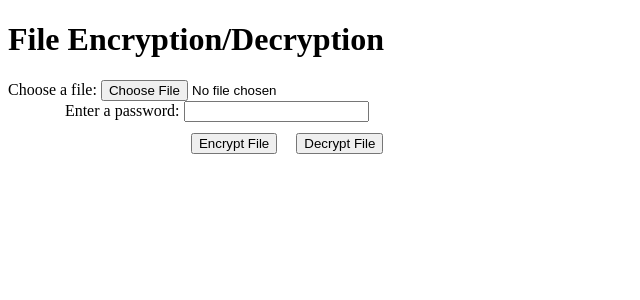
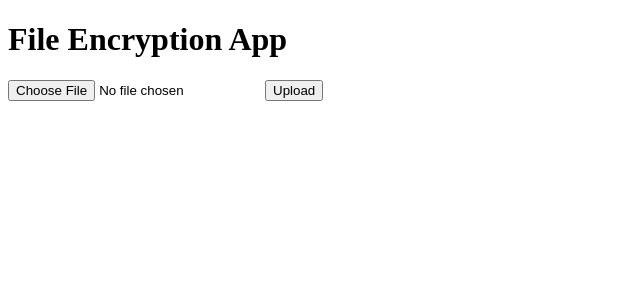
Before and after one commit to nimishsrivastav/encryption-tool, a Flask app: page / in a window 1280 px wide. Shown: the top 300 px of the page, without its empty margins (0-640 px from the left). Run offline with Flask 3, Linux system fonts and the light colour scheme.

Commit message:
flask implementation

```diff
--- a/app.py
+++ b/app.py
@@ -1,11 +1,81 @@
-from flask import Flask, render_template, request
+from flask import Flask, render_template, request, redirect, send_file
+
+import os
+
+# Importing encryption and decryption functions
+from tool.encrypt_file import encrypt_file
+from tool.decrypt_file import decrypt_file
 
 app = Flask(__name__)
 
+# Folder structure and allowed file extensions
+BASE_FOLDER = 'files'
+UPLOADED_FOLDER = os.path.join(BASE_FOLDER, 'uploaded_files')
+ENCRYPTED_FOLDER = os.path.join(BASE_FOLDER, 'encrypted_files')
+DECRYPTED_FOLDER = os.path.join(BASE_FOLDER, 'decrypted_files')
+ALLOWED_EXTENSIONS = {'txt', 'doc', 'docx', 'xls', 'xlsx', 'json', 'xml'}
+
+# Create folder structure if doesn't exist
+for folder in [BASE_FOLDER, UPLOADED_FOLDER, ENCRYPTED_FOLDER, DECRYPTED_FOLDER]:
+    if not os.path.exists(folder):
+        os.makedirs(folder)
+
+app.config['UPLOAD_FOLDER'] = UPLOADED_FOLDER
+app.config['ENCRYPTED_FOLDER'] = ENCRYPTED_FOLDER
+app.config['DECRYPTED_FOLDER'] = DECRYPTED_FOLDER
+
+def allowed_file(filename):
+    return '.' in filename and \
+           filename.rsplit('.', 1)[1].lower() in ALLOWED_EXTENSIONS
 
 @app.route('/')
 def index():
     return render_template('index.html')
 
+@app.route('/upload', methods=['POST'])
+def upload_file():
+    if 'file' not in request.files:
+        return render_template('index.html', error='No file uploaded.')
+
+    file = request.files['file']
+
+    if file.filename == '':
+        return render_template('index.html', error='No file selected.')
+    if file and allowed_file(file.filename):
+        file.save(os.path.join(app.config['UPLOAD_FOLDER'], file.filename))
+        return redirect('/encrypt-decrypt/' + file.filename)
+
+    return redirect(request.url)
+
+@app.route('/encrypt-decrypt/<filename>', methods=['GET', 'POST'])
+def encrypt(filename):
+    if request.method == 'POST':
+        password = request.form['password']
+
+        encrypt_file(os.path.join(app.config['UPLOAD_FOLDER'], filename), os.path.join(app.config['ENCRYPTED_FOLDER'], filename), password)
+
+        return redirect('/download/' + filename)
+
+    return render_template('encrypt-decrypt.html', filename=filename)
+
+@app.route('/download/<filename>')
+def download(filename):
+    return send_file(os.path.join(app.config['ENCRYPTED_FOLDER'], filename), as_attachment=True)
+
+@app.route('/encrypt-decrypt/<filename>', methods=['GET', 'POST'])
+def decrypt(filename):
+    if request.method == 'POST':
+        password = request.form['password']
+
+        decrypt_file(os.path.join(app.config['ENCRYPTED_FOLDER'], filename), os.path.join(app.config['DECRYPTED_FOLDER'], filename), password)
+
+        return redirect('/download_decrypted/' + filename)
+
+    return render_template('decrypt.html', filename=filename)
+
+@app.route('/download_decrypted/<filename>')
+def download_decrypted(filename):
+    return send_file(os.path.join(app.config['DECRYPTED_FOLDER'], filename), as_attachment=True)
+
 if __name__ == '__main__':
     app.run(debug=True)
--- a/files/test.txt
+++ /dev/null
@@ -1 +0,0 @@
-some random string in a file
--- a/templates/index.html
+++ b/templates/index.html
@@ -1,31 +1,18 @@
 <!DOCTYPE html>
 <html>
-    <head>
-        <meta charset="utf-8">
-        <meta http-equiv="X-UA-Compatible" content="IE=edge">
-        <title>File Encryption/Decryption using PBKDF</title>
-        <meta name="description" content="">
-        <meta name="viewport" content="width=device-width, initial-scale=1">
-        <link rel="stylesheet" href="">
-    </head>
-    <body>
-        <h1>File Encryption/Decryption</h1>
-            <form action="/" method="post" enctype="multipart/form-data">
-                <div id="main-div" style="width: 30%;">
-                    <div id="file-password">
-                        <label for="file">Choose a file:</label>
-                        <input type="file" id="file" name="file">
+<head>
+    <title>File Encryption App</title>
+</head>
+<body>
+    <h1>File Encryption App</h1>
 
-                        <label for="password" style="margin-left: 15%;">Enter a password:</label>
-                        <input type="password" id="password" name="password">
-                    </div>
+    {% if error %}
+    <p style="color: red;">{{ error }}</p>
+    {% endif %}
 
-                    <div id="buttons" style="float: right; margin-top: 3%; margin-right: 1%;">
-                        <input type="submit" value="Encrypt File" name="encrypt" onclick="alert('Encrypted')" style="margin-right: 15px;">
-                        <input type="submit" value="Decrypt File" name="decrypt" onclick="alert('Decrypted')">
-                    </div>
-                </div>
-            </form>
-        <div id="message"></div>
-    </body>
+    <form action="/upload" method="post" enctype="multipart/form-data">
+        <input type="file" name="file">
+        <input type="submit" value="Upload">
+    </form>
+</body>
 </html>
--- a/tool/decrypt_file.py
+++ b/tool/decrypt_file.py
@@ -1,7 +1,7 @@
-from imports import *
+from tool.imports import *
 
-from generate_master_key import generate_master_key
-from derive_keys import derive_keys
+from tool.generate_master_key import generate_master_key
+from tool.derive_keys import derive_keys
 
 # Function to decrypt a file
 def decrypt_file(input_file, output_file, password, hash_algorithm="sha256", iterations=100000):
--- a/tool/derive_keys.py
+++ b/tool/derive_keys.py
@@ -1,4 +1,4 @@
-from imports import *
+from tool.imports import *
 
 # Function to derive an encryption key and an HMAC key from the master key using PBKDF2 with one iteration
 def derive_keys(master_key):
--- a/tool/generate_master_key.py
+++ b/tool/generate_master_key.py
@@ -1,4 +1,4 @@
-from imports import *
+from tool.imports import *
 
 # Function to generate a master key using PBKDF2
 def generate_master_key(password, salt, iterations=100000, hash_algorithm="sha256"):
--- a/tool/main.py
+++ b/tool/main.py
@@ -1,7 +1,7 @@
-from imports import *
+from tool.imports import *
 
-from encrypt_file import encrypt_file
-from decrypt_file import decrypt_file
+from tool.encrypt_file import encrypt_file
+from tool.decrypt_file import decrypt_file
 
 # Test the encryption/decryption
 if __name__ == "__main__":
```
Also changed, not shown: templates/encrypt-decrypt.html (added, +27 -0 lines), tool/encrypt_file.py (+3 -4 lines).
